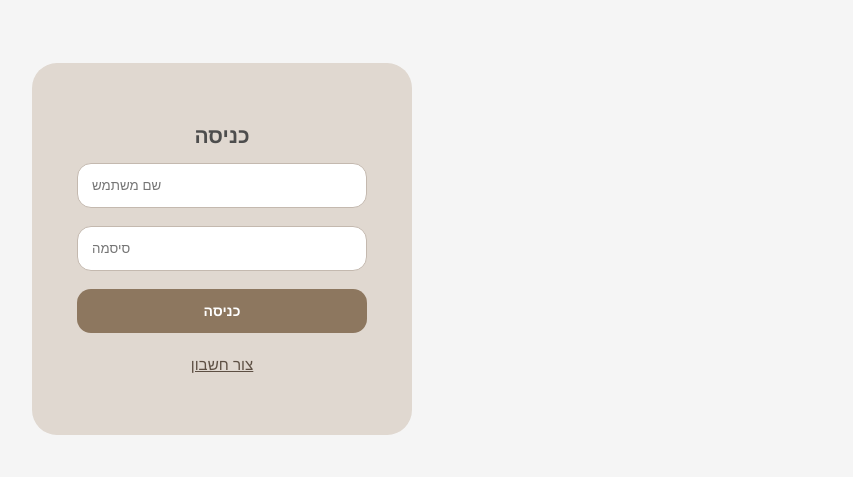
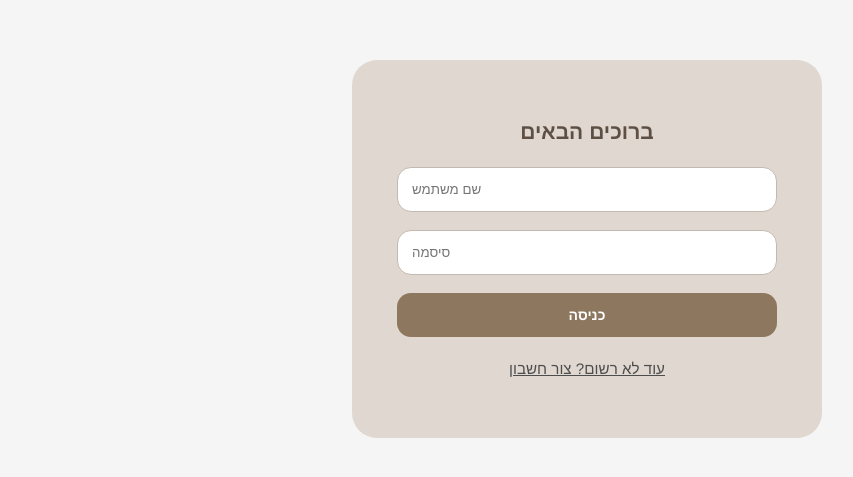
Before and after one commit to 2831Racheli/Task-management, a React (Create React App) app in the folder ToDoListReact-master/: page / in a window 1280 px wide. Shown: the part 151-628 px from the top of the page, without its empty margins (53-906 px from the left). Built offline with nearby package versions, Linux system fonts and the light colour scheme.

Commit message:
Enhance error handling and UI in App.js
Refactor error handling, improve user feedback, and update UI styles.

```diff
--- a/ToDoListReact-master/src/App.js
+++ b/ToDoListReact-master/src/App.js
@@ -1,13 +1,13 @@
 import React, { useEffect, useState } from 'react';
 import service from './service.js';
 import Swal from 'sweetalert2';
-import './App.css'; // חשוב מאוד
 
 function App() {
   const [newTodo, setNewTodo] = useState("");
   const [todos, setTodos] = useState([]);
   const [user, setUser] = useState(!!localStorage.getItem("token"));
   const [authData, setAuthData] = useState({ username: "", password: "", isLogin: true });
+
   const [categories, setCategories] = useState([]);
   const [selectedCategory, setSelectedCategory] = useState(null);
   const [newCategoryName, setNewCategoryName] = useState("");
@@ -15,10 +15,15 @@ function App() {
   async function loadData() {
     if (!user) return;
     try {
-        const [tasksList, categoriesList] = await Promise.all([service.getTasks(), service.getCategories()]);
+        const [tasksList, categoriesList] = await Promise.all([
+            service.getTasks(),
+            service.getCategories()
+        ]);
         setTodos(tasksList);
         setCategories(categoriesList);
-    } catch (e) { console.error(e); }
+    } catch (e) {
+        console.error("Failed to fetch data", e);
+    }
   }
 
   useEffect(() => { loadData(); }, [user]);
@@ -32,89 +37,134 @@ function App() {
             Swal.fire({ icon: 'success', title: 'ברוכים הבאים!', timer: 1500, showConfirmButton: false, toast: true, position: 'top-end' });
         } else {
             await service.register(authData.username, authData.password);
-            Swal.fire({ icon: 'success', title: 'נרשמת!', text: 'עכשיו התחבר' });
+            Swal.fire({ icon: 'success', title: 'נרשמת בהצלחה!', text: 'עכשיו אפשר להתחבר' });
             setAuthData({ ...authData, isLogin: true });
         }
-    } catch (err) { Swal.fire({ icon: 'error', title: 'שגיאה בפרטים' }); }
+    } catch (err) {
+        Swal.fire({ icon: 'error', title: 'שגיאה', text: 'בדקי את פרטי ההתחברות' });
+    }
   };
+
+  // --- עדכונים אופטימיים (מהירות שיא) ---
 
   const handleAddTask = async (e) => {
     e.preventDefault();
     if(!newTodo) return;
     try {
         const addedTask = await service.addTask(newTodo, selectedCategory);
+        // עדכון מקומי מיידי
         setTodos([...todos, addedTask]);
         setNewTodo("");
-    } catch (e) { Swal.fire({ icon: 'error', text: 'נכשל' }); }
+    } catch (e) {
+        Swal.fire({ icon: 'error', text: 'ההוספה נכשלה' });
+    }
   };
 
   const handleDeleteTask = async (id) => {
-    const original = [...todos];
+    const originalTodos = [...todos];
+    // מחיקה מהמסך מיד
     setTodos(todos.filter(t => t.id !== id));
-    try { await service.deleteTask(id); } catch (e) { setTodos(original); }
+
+    try {
+        await service.deleteTask(id);
+    } catch (e) {
+        // אם נכשל בשרת - מחזירים את המצב לקדמותו
+        setTodos(originalTodos);
+        Swal.fire({ icon: 'error', text: 'המחיקה נכשלה בשרת' });
+    }
   };
 
   const handleToggleComplete = async (todo, isComplete) => {
-    const original = [...todos];
+    const originalTodos = [...todos];
+    // עדכון מצב ה-Checkbox על המסך מיד
     setTodos(todos.map(t => t.id === todo.id ? {...t, isComplete} : t));
-    try { await service.setCompleted(todo.id, isComplete, todo.name); } catch (e) { setTodos(original); }
+
+    try {
+        await service.setCompleted(todo.id, isComplete, todo.name);
+    } catch (e) {
+        setTodos(originalTodos);
+    }
+  };
+
+  const handleAddCategory = async () => {
+    if(!newCategoryName) return;
+    try {
+        const newCat = await service.addCategory(newCategoryName);
+        setCategories([...categories, newCat]);
+        setNewCategoryName("");
+    } catch (e) {
+        Swal.fire({ icon: 'error', text: 'הוספת הנושא נכשלה' });
+    }
   };
 
   if (!user) {
     return (
-      <div className="authContainer">
-        <div className="authCard">
-          <h2>{authData.isLogin ? "כניסה" : "הרשמה"}</h2>
-          <form onSubmit={handleAuth} className="authForm">
-            <input className="authInput" placeholder="שם משתמש" onChange={e => setAuthData({...authData, username: e.target.value})} />
-            <input className="authInput" type="password" placeholder="סיסמה" onChange={e => setAuthData({...authData, password: e.target.value})} />
-            <button className="authButton">{authData.isLogin ? "כניסה" : "הרשמה"}</button>
+      <div style={styles.authContainer}>
+        <div style={styles.authCard}>
+          <h2 style={{ color: '#5D4F43', marginBottom: '25px' }}>
+            {authData.isLogin ? "ברוכים הבאים" : "יצירת חשבון"}
+          </h2>
+          <form onSubmit={handleAuth} style={styles.form}>
+            <input style={styles.input} placeholder="שם משתמש" onChange={e => setAuthData({...authData, username: e.target.value})} />
+            <input style={styles.input} type="password" placeholder="סיסמה" onChange={e => setAuthData({...authData, password: e.target.value})} />
+            <button style={styles.button}>{authData.isLogin ? "כניסה" : "הרשמה"}</button>
           </form>
-          <p className="authToggle" onClick={() => setAuthData({...authData, isLogin: !authData.isLogin})}>
-            {authData.isLogin ? "צור חשבון" : "התחבר כאן"}
+          <p style={styles.toggle} onClick={() => setAuthData({...authData, isLogin: !authData.isLogin})}>
+            {authData.isLogin ? "עוד לא רשום? צור חשבון" : "כבר רשום? התחבר כאן"}
           </p>
         </div>
       </div>
     );
   }
 
+  const filteredTodos = selectedCategory
+    ? todos.filter(t => t.categoryId === selectedCategory)
+    : todos;
+
   return (
-    <div className="appLayout">
-      <aside className="sidebar">
+    <div style={styles.appLayout}>
+      <aside style={styles.sidebar}>
         <div style={{ flex: 1, overflowY: 'auto' }}>
-            <h2 className="sidebarTitle">נושאים</h2>
-            <ul className="categoryList">
-                <li className="categoryItem" style={{ backgroundColor: selectedCategory === null ? '#D6CCC2' : 'transparent' }} onClick={() => setSelectedCategory(null)}>📂 כל המשימות</li>
+            <h2 style={styles.sidebarTitle}>נושאים</h2>
+            <ul style={styles.categoryList}>
+                <li
+                    style={{...styles.categoryItem, backgroundColor: selectedCategory === null ? '#D6CCC2' : 'transparent'}}
+                    onClick={() => setSelectedCategory(null)}
+                >📂 כל המשימות</li>
                 {categories.map(cat => (
-                    <li key={cat.id} className="categoryItem" style={{ backgroundColor: selectedCategory === cat.id ? '#D6CCC2' : 'transparent' }} onClick={() => setSelectedCategory(cat.id)}>🏷️ {cat.name}</li>
+                    <li
+                      key={cat.id}
+                      style={{...styles.categoryItem, backgroundColor: selectedCategory === cat.id ? '#D6CCC2' : 'transparent'}}
+                      onClick={() => setSelectedCategory(cat.id)}
+                    >🏷️ {cat.name}</li>
                 ))}
             </ul>
         </div>
-        <div className="sidebarFooter">
-            <div className="addCategoryWrapper">
-                <input className="smallInput" placeholder="..." value={newCategoryName} onChange={e => setNewCategoryName(e.target.value)} />
-                <button className="addBtn" onClick={async () => {
-                    const newCat = await service.addCategory(newCategoryName);
-                    setCategories([...categories, newCat]);
-                    setNewCategoryName("");
-                }}>+</button>
+        <div style={styles.sidebarFooter}>
+            <div style={styles.addCategoryWrapper}>
+                <input style={styles.smallInput} placeholder="נושא חדש..." value={newCategoryName} onChange={e => setNewCategoryName(e.target.value)} />
+                <button style={styles.addBtn} onClick={handleAddCategory}>+</button>
             </div>
-            <button onClick={() => { service.logout(); setUser(false); }} className="logoutBtn">התנתק</button>
+            <button onClick={() => { service.logout(); setUser(false); }} style={styles.logoutBtn}>התנתק</button>
         </div>
       </aside>
 
-      <main className="mainContent">
-        <div className="contentWrapper">
-            <header className="mainHeader"><h1 className="mainTitle">{selectedCategory ? categories.find(c => c.id === selectedCategory)?.name : "כל המשימות"}</h1></header>
-            <form className="addTodoForm" onSubmit={handleAddTask}>
-                <input className="mainInput" placeholder="הוסף משימה..." value={newTodo} onChange={(e) => setNewTodo(e.target.value)} />
+      <main style={styles.mainContent}>
+        <div style={styles.contentWrapper}>
+            <header style={styles.mainHeader}>
+                <h1 style={styles.mainTitle}>
+                    {selectedCategory ? categories.find(c => c.id === selectedCategory)?.name : "כל המשימות"}
+                </h1>
+            </header>
+            <form style={styles.addTodoForm} onSubmit={handleAddTask}>
+                <input style={styles.mainInput} placeholder="הוסף משימה..." value={newTodo} onChange={(e) => setNewTodo(e.target.value)} />
             </form>
-            <div className="todoContainer">
-                {todos.filter(t => !selectedCategory || t.categoryId === selectedCategory).map(todo => (
-                    <div key={todo.id} className="todoCard">
-                        <button className="deleteBtn" onClick={() => handleDeleteTask(todo.id)}>❎</button>
-                        <span className="todoText" style={{ textDecoration: todo.isComplete ? 'line-through' : 'none', opacity: todo.isComplete ? 0.6 : 1 }}>{todo.name}</span>
-                        <input type="checkbox" checked={todo.isComplete || false} className="checkbox" onChange={(e) => handleToggleComplete(todo, e.target.checked)} />
+            <div style={styles.todoContainer}>
+                {filteredTodos.map(todo => (
+                    <div key={todo.id} style={styles.todoCard}>
+                        <button style={styles.deleteBtn} onClick={() => handleDeleteTask(todo.id)}>❎</button>
+                        <span style={{...styles.todoText, textDecoration: todo.isComplete ? 'line-through' : 'none', opacity: todo.isComplete ? 0.6 : 1}}>{todo.name}</span>
+                        <input type="checkbox" checked={todo.isComplete || false} style={styles.checkbox} onChange={(e) => handleToggleComplete(todo, e.target.checked)} />
                     </div>
                 ))}
             </div>
@@ -124,4 +174,44 @@ function App() {
   );
 }
 
+const styles = {
+  appLayout: {
+    display: 'flex',
+    height: '100vh',
+    width: '100%', // תיקון גלילה
+    fontFamily: 'Segoe UI, Tahoma, Geneva, Verdana, sans-serif',
+    direction: 'rtl',
+    backgroundColor: '#F5F5F5',
+    margin: 0,
+    padding: 0,
+    overflow: 'hidden'
+  },
+  sidebar: { width: '300px', minWidth: '300px', backgroundColor: '#EFEBE9', padding: '30px 20px', display: 'flex', flexDirection: 'column', borderLeft: '1px solid #D7CCC8', height: '100%', boxSizing: 'border-box' },
+  sidebarTitle: { color: '#5D4037', fontSize: '1.3rem', marginBottom: '25px', borderBottom: '2px solid #D7CCC8', paddingBottom: '10px', fontWeight: 'bold' },
+  categoryList: { listStyle: 'none', padding: 0, margin: 0 },
+  categoryItem: { padding: '12px 15px', cursor: 'pointer', borderRadius: '12px', marginBottom: '8px', fontSize: '1rem', color: '#4E342E', transition: '0.3s' },
+  sidebarFooter: { marginTop: 'auto', paddingTop: '20px' },
+  addCategoryWrapper: { display: 'flex', gap: '8px', marginBottom: '15px' },
+  smallInput: { flex: 1, padding: '10px', borderRadius: '10px', border: '1px solid #D7CCC8', outline: 'none' },
+  addBtn: { width: '40px', backgroundColor: '#8D775F', color: 'white', border: 'none', borderRadius: '10px', cursor: 'pointer', fontSize: '1.2rem' },
+  logoutBtn: { width: '100%', backgroundColor: '#D7CCC8', border: 'none', padding: '12px', borderRadius: '10px', cursor: 'pointer', fontWeight: 'bold', color: '#5D4037' },
+  mainContent: { flex: 1, height: '100%', overflowY: 'auto', display: 'flex', flexDirection: 'column', alignItems: 'center', padding: '40px 20px' },
+  contentWrapper: { width: '100%', maxWidth: '700px', display: 'flex', flexDirection: 'column' },
+  mainHeader: { marginBottom: '30px', textAlign: 'center' },
+  mainTitle: { fontSize: '2.8rem', color: '#3E2723', margin: 0, fontWeight: '800', lineHeight: '1.2' },
+  addTodoForm: { marginBottom: '30px' },
+  mainInput: { width: '100%', padding: '18px 25px', borderRadius: '18px', border: '1px solid #E0E0E0', boxShadow: '0 4px 12px rgba(0,0,0,0.05)', fontSize: '1.1rem', outline: 'none', boxSizing: 'border-box' },
+  todoContainer: { display: 'flex', flexDirection: 'column', gap: '12px' },
+  todoCard: { backgroundColor: 'white', padding: '16px 20px', borderRadius: '15px', display: 'flex', alignItems: 'center', boxShadow: '0 2px 6px rgba(0,0,0,0.04)', border: '1px solid #F0F0F0' },
+  todoText: { flex: 1, fontSize: '1.15rem', color: '#424242', margin: '0 15px', textAlign: 'right', wordBreak: 'break-word' },
+  checkbox: { width: '22px', height: '22px', cursor: 'pointer', accentColor: '#8D775F' },
+  deleteBtn: { background: 'none', border: 'none', cursor: 'pointer', fontSize: '1.3rem', color: '#BDBDBD' },
+  authContainer: { backgroundColor: '#F5F5F5', minHeight: '100vh', display: 'flex', alignItems: 'center', justifyContent: 'center' },
+  authCard: { backgroundColor: '#E0D8D0', padding: '45px', width: '90%', maxWidth: '380px', borderRadius: '25px', textAlign: 'center' },
+  form: { display: 'flex', flexDirection: 'column', gap: '18px' },
+  input: { padding: '14px', borderRadius: '14px', border: '1px solid #C4B9AF', outline: 'none' },
+  button: { padding: '14px', backgroundColor: '#8D775F', color: 'white', border: 'none', borderRadius: '14px', cursor: 'pointer', fontWeight: 'bold' },
+  toggle: { marginTop: '22px', cursor: 'pointer', fontSize: '0.95rem', textDecoration: 'underline' }
+};
+
 export default App;
```
